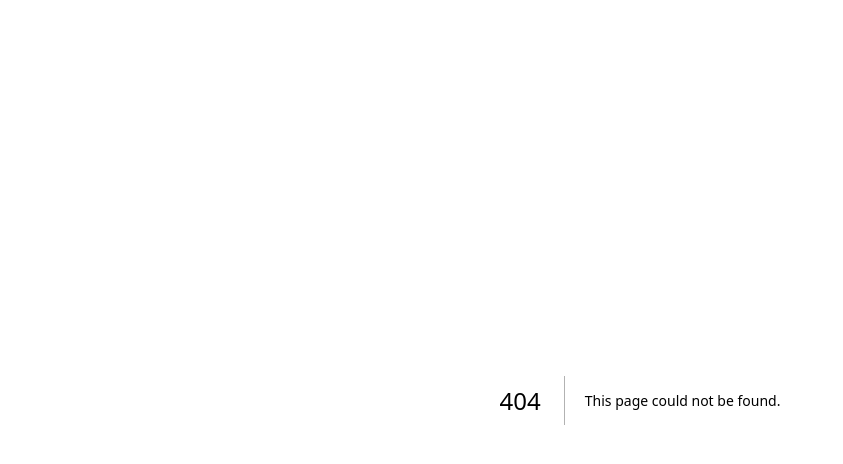
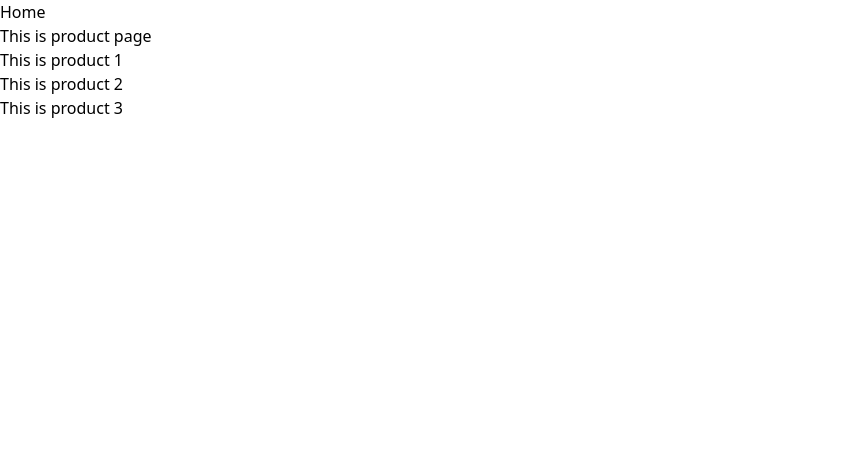
Before and after one commit to souravsinghaoned/test, a Next.js app: page /products in a window 1280 px wide. Before the commit this address had no page. Shown: the top 464 px of the page, without its empty margins (0-843 px from the left). Built offline with nearby package versions, Linux system fonts and the light colour scheme.

Commit message:
getStaticProps

```diff
--- /dev/null
+++ b/src/components/user.js
@@ -0,0 +1,9 @@
+function User({user}){
+    return(
+        <div>
+            <p>{user.id} : {user.name}</p>
+            <p>{user.email}</p>
+        </div>
+    )
+}
+export default User;
--- /dev/null
+++ b/src/pages/404.js
@@ -0,0 +1,6 @@
+function PageNotFound(){
+    return(
+        <>Page Not Found.</>
+    )
+}
+export default PageNotFound;
--- /dev/null
+++ b/src/pages/blog/first.js
@@ -0,0 +1,6 @@
+function First(){
+    return(
+        <h1>This is First Blog page.</h1>
+    )
+}
+export default First;
--- /dev/null
+++ b/src/pages/blog/index.js
@@ -0,0 +1,13 @@
+import Link from 'next/link';
+function Blog() {
+    return (
+
+        <>
+            <Link href="/">
+                Home
+            </Link>
+            <h1>This is Blog page.</h1>
+        </>
+    )
+}
+export default Blog;
--- /dev/null
+++ b/src/pages/blog/second.js
@@ -0,0 +1,6 @@
+function Second(){
+    return(
+        <h1>This is Second Blog page.</h1>
+    )
+}
+export default Second;
--- /dev/null
+++ b/src/pages/docs/[[...params]].js
@@ -0,0 +1,30 @@
+import { useRouter } from "next/router";
+
+
+
+function Docs() {
+    const route = useRouter()
+    console.log(route)
+    const { params = [] } = route.query
+    console.log(params)
+    if (params.length === 2) {
+        return (
+            <div>
+                Viewing docs for feature {params[0]} concepts {params[1]}.
+            </div>
+        )
+    } else if (params.length === 1) {
+        return (
+            <div>
+                Viewing docs for feature {params[0]}.
+            </div>
+        )
+    }
+    return (
+        <div>
+            Viewing docs.
+        </div>
+    )
+
+}
+export default Docs;
--- a/src/pages/index.js
+++ b/src/pages/index.js
@@ -1,10 +1,18 @@
-import Image from 'next/image'
-import { Inter } from 'next/font/google'
+import Link from 'next/link';
 
-const inter = Inter({ subsets: ['latin'] })
+function Home() {
+  return (
+    <div>
+      <h1>Home page</h1>
+      <Link href="/blog">
+          Blog
+      </Link>
+      <br />
+      <Link href="/products">
+          Products
+      </Link>
+    </div>
+  );
+}
 
-export default function Home() {
-  return (
-    <h1>Home page</h1>
-  )
-}
+export default Home;
--- /dev/null
+++ b/src/pages/products/[productId]/index.js
@@ -0,0 +1,13 @@
+import { useRouter } from "next/router"
+
+
+
+function Product(){
+    const route = useRouter()
+    // console.log(route)
+    const productId = route.query.productId
+    return(
+        <div>This is product {productId}</div>
+    )
+}
+export default Product;
--- /dev/null
+++ b/src/pages/products/[productId]/review/[reviewId].js
@@ -0,0 +1,13 @@
+import { useRouter } from "next/router"
+
+
+
+function Reviwe(){
+    const route = useRouter()
+    // console.log(route)
+    const reviewId = route.query.reviewId
+    return(
+        <div>Reviwe for product {reviewId}</div>
+    )
+}
+export default Reviwe;
--- /dev/null
+++ b/src/pages/products/index.js
@@ -0,0 +1,28 @@
+import Link from 'next/link';
+
+function Product() {
+    return (
+        <div>
+            <Link href="/">
+                Home
+            </Link>
+            <h1>This is product page</h1>
+            <h1>
+                <Link href="/products/1" replace>
+                    This is product 1
+                </Link>
+            </h1>
+            <h1>
+                <Link href="/products/2" replace>
+                    This is product 2
+                </Link>
+            </h1>
+            <h1>
+                <Link href="/products/3">
+                    This is product 3
+                </Link>
+            </h1>
+        </div>
+    )
+}
+export default Product;
--- /dev/null
+++ b/src/pages/products/sweater.js
@@ -0,0 +1,10 @@
+function Sweater(){
+    return(
+        <div>
+            <h1>
+                This is for sweater.
+            </h1>
+        </div>
+    )
+}
+export default Sweater;
--- /dev/null
+++ b/src/pages/users.js
@@ -0,0 +1,29 @@
+import User from "@/components/user";
+function Users({ users }) {
+    console.log(users)
+    return (
+        <>
+            {
+                users.map(user => {
+                    return (
+                        <div key={user.id}>
+                            <User user={user}/>
+                        </div>
+                    )
+                })
+            }
+        </>
+    )
+}
+export default Users;
+
+export async function getStaticProps() {
+    const response = await fetch('https://jsonplaceholder.typicode.com/users')
+    const data = await response.json()
+    console.log(data)
+    return {
+        props: {
+            users: data
+        }
+    }
+}
```
